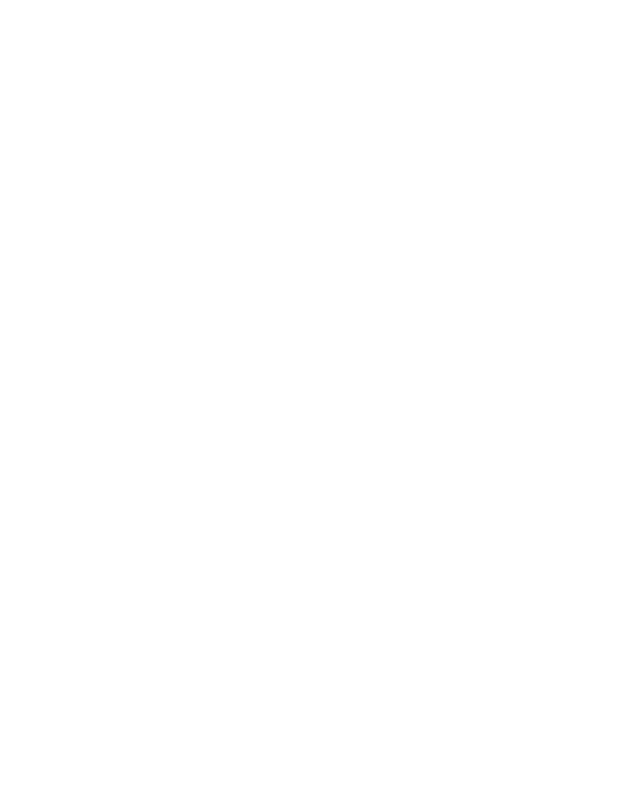
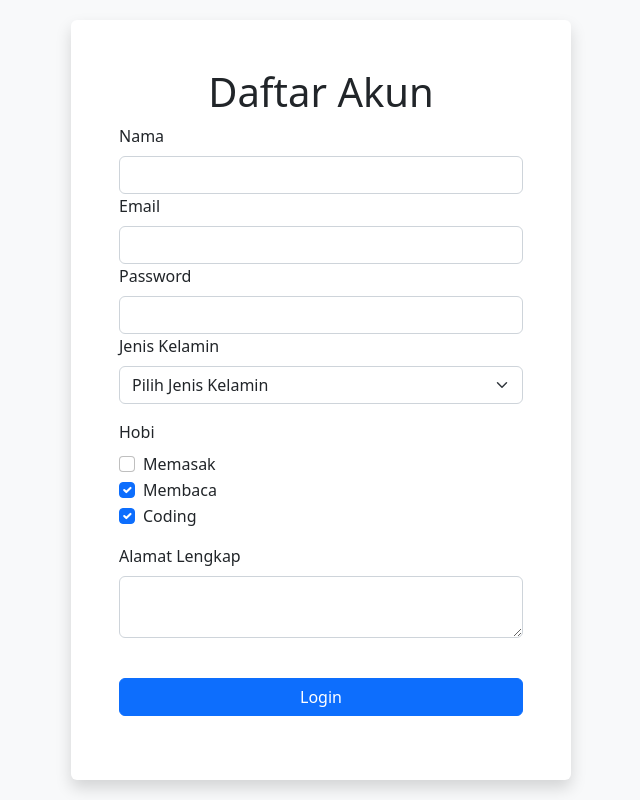
Before and after one commit to mikasoamole/Belajar-Coding-Dasar-HTML---CSS, a plain HTML site: page Pertemuan_10/daftar.html in a window 1280 px wide. Shown: the whole page, without its empty margins (319-959 px from the left). Drawn offline with nearby package versions, Linux system fonts and the light colour scheme.

Commit message:
perubahan besar-besaran

```diff
--- a/Pertemuan_10/berhasil-ubah-kata-sandi.html
+++ b/Pertemuan_10/berhasil-ubah-kata-sandi.html
@@ -0,0 +1,24 @@
+<!DOCTYPE html>
+<html lang="en">
+  <head>
+    <meta charset="UTF-8" />
+    <meta name="viewport" content="width=device-width, initial-scale=1.0" />
+    <title>Kata Sandi Telah Diubah</title>
+    <link
+      href="https://cdn.jsdelivr.net/npm/bootstrap@5.2.3/dist/css/bootstrap.min.css"
+      rel="stylesheet"
+      integrity="sha384-rbsA2VBKQhggwzxH7pPCaAqO46MgnOM80zW1RWuH61DGLwZJEdK2Kadq2F9CUG65"
+      crossorigin="anonymous"
+    />
+  </head>
+  <body
+    class="d-flex justify-content-center align-items-center vh-100 bg-light"
+  >
+    <div class="bg-white p-5 shadow rounded">
+      <h1 class="text-center text-success">Berhasil</h1>
+      <p class="text-center text-muted">Kata Sandi telah diubah</p>
+     <a href="login.html" class="btn btn-primary w-100">Kembali</a>
+
+    </div>
+  </body>
+</html>
--- a/Pertemuan_10/daftar.html
+++ b/Pertemuan_10/daftar.html
@@ -0,0 +1,93 @@
+<!DOCTYPE html>
+<html lang="en">
+  <head>
+    <meta charset="UTF-8" />
+    <meta name="viewport" content="width=device-width, initial-scale=1.0" />
+    <title>Halaman Daftar</title>
+    <link
+      href="https://cdn.jsdelivr.net/npm/bootstrap@5.2.3/dist/css/bootstrap.min.css"
+      rel="stylesheet"
+      integrity="sha384-rbsA2VBKQhggwzxH7pPCaAqO46MgnOM80zW1RWuH61DGLwZJEdK2Kadq2F9CUG65"
+      crossorigin="anonymous"
+    />
+  </head>
+  <body
+    class="d-flex justify-content-center align-items-center vh-100 bg-light"
+  >
+    <div class="bg-white p-5 shadow rounded " style="width: 500px;">
+      <h1 class="text-center">Daftar Akun</h1>
+      <form action="login.html" method="post">
+        <div class="mb-3">
+          <label for="nama" class="form-label">Nama</label>
+          <input
+            type="nama"
+            class="form-control"
+            id="nama"
+            placeholder=""
+            required
+          />
+
+           <div class="mb-3">
+          <label for="email" class="form-label">Email</label>
+          <input
+            type="email"
+            class="form-control"
+            id="email"
+            placeholder=""
+            required
+          />
+
+           <div class="mb-3">
+          <label for="password" class="form-label">Password</label>
+          <input
+            type="password"
+            class="form-control"
+            id="password"
+            placeholder=""
+            required
+          />
+            <div class="mb-3">
+                <label for="jk" class="form-label">Jenis Kelamin</label>
+                 <select class="form-select" aria-label="Default select example">
+                    <option selected>Pilih Jenis Kelamin</option>
+                    <option value="Pria">Pria</option>
+                    <option value="Wanita">Wanita</option>
+                 </select>
+            </div>
+
+            <div class="mb-3">
+                <label for="hobi" class="form-label">Hobi</label>
+                <div class="form-check">
+                    <input class="form-check-input" type="checkbox" value="" id="flexCheckDefault">
+                    <label class="form-check-label" for="flexCheckDefault">
+                        Memasak
+                    </label>
+                    </div>
+                    <div class="form-check">
+                    <input class="form-check-input" type="checkbox" value="" id="flexCheckChecked" checked>
+                    <label class="form-check-label" for="flexCheckChecked">
+                        Membaca
+                    </label>
+                    </div>
+                    <div class="form-check">
+                    <input class="form-check-input" type="checkbox" value="" id="flexCheckChecked" checked>
+                    <label class="form-check-label" for="flexCheckChecked">
+                        Coding
+                    </label>
+                    </div>
+            </div>
+
+
+            <div class="mb-3">
+                <label for="Alamat" class="form-label">Alamat Lengkap</label>
+                <div class="Alamat">
+                    <textarea class="form-control h-100" placeholder="" id="Alamat"></textarea>
+                    <label for="Alamat"></label>
+                </div>
+            </div>
+        <button class="btn btn-primary w-100 " type="submit">Login</button>
+
+      </form>
+    </div>
+  </body>
+</html>
```
Also changed, not shown: Pertemuan_10/dashboard.html (added, +75 -0 lines), Pertemuan_10/index.html (+7 -7 lines), Pertemuan_10/login.html (+52 -0 lines), Pertemuan_10/lupa-sandi.html (+38 -0 lines).
